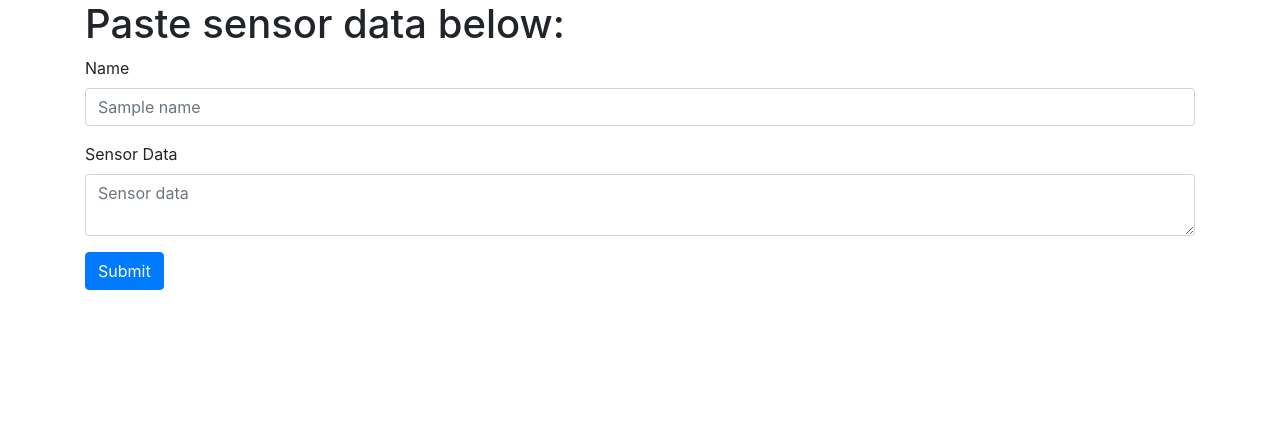
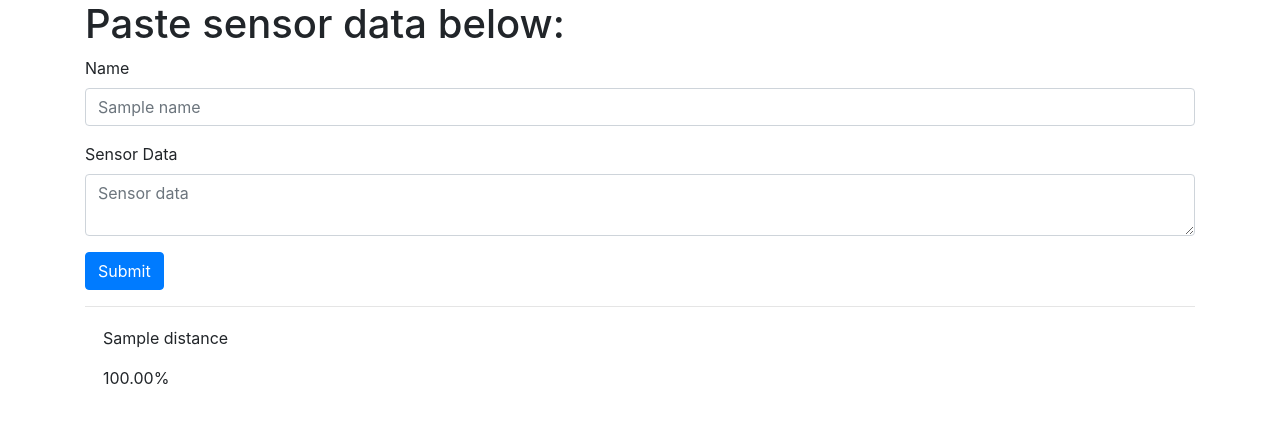
Before and after one commit to bbuehne/TLColorMatch, a Flask app: template templates/index.html in a window 1280 px wide. Shown: the part 56-479 px from the top of the page. Run offline with Flask 2, Linux system fonts and the light colour scheme; the template is opened without the code that fills it: most values are stand-ins (such as "Sample title", 1, 10 or a date in 2020); some libraries are stand-ins or nearby versions.

Commit message:
Fully Functional

```diff
--- a/app.py
+++ b/app.py
@@ -8,6 +8,8 @@
 from colormap.colors import rgb2hex
 from colormap.colors import hex2rgb
 
+from math import sqrt
+
 # Firebase
 def connect_db():
     cred = credentials.ApplicationDefault()
@@ -17,6 +19,33 @@
 
     db = firestore.client()
     return db
+
+def get_sample_list():
+    doc_ref = fdb.collection('samples')
+    samples = doc_ref.get()
+    sample_list = {}
+    for sample in samples:
+        ss = sample.to_dict()
+        sample_list[ss['name']] = ss
+        sample_list[ss['name']]['rgb'] = hex2rgb(ss['hex_color'])
+    return sample_list
+
+def distance(color):
+    r, g, b = color[1]
+    sample_list = get_sample_list()
+    samples = [ (sample_list[x]['name'], sample_list[x]['rgb']) for x in sample_list]
+    distance_list = []
+    for sample in samples:
+        sr, sg, sb = sample[1]
+        color_diff = round(sqrt(abs(r - sr)**2 + abs(g - sg)**2 + abs(b - sb)**2) / sqrt(3*(255**2)),4)
+        distance_list.append((color_diff, sample[0], rgb2hex(sr, sg, sb)))
+
+    def dist_val(e):
+        return e[0]
+
+    distance_list.sort(key=dist_val)
+
+    return distance_list
 
 
 app = Flask(__name__)
@@ -29,19 +58,23 @@
     if request.method == 'POST':
         name = request.form['title']
         sensor_data = request.form['sensordata']
-
+        distance_data = ()
         if not name:
             flash('Name is required')
         else:
-
             lines = sensor_data.splitlines()
             for line in lines:
-                if 'sRGB' not in line:
+                if 'HEX' not in line:
                     continue
                 else:
-                    rgb = line.split(':')[1][1:].split(',')
-
-    return render_template('index.html')
+                    hex_color = line.split(':')[1][1:]
+                    color = (name,hex2rgb(hex_color))
+                    distance_list = distance(color)[:10]
+                    color = (name, hex_color)
+                    distance_data = (color, distance_list)
+    else:
+        distance_data = ()
+    return render_template('index.html', distance_data=distance_data)
 
 @app.route('/color_samples', methods=('GET','POST'))
 def color_samples():
@@ -53,27 +86,20 @@
         else:
             lines = sensor_data.splitlines()
             for line in lines:
-                if 'sRGB' not in line:
+                if 'HEX' not in line:
                     continue
                 else:
-                    rgb = line.split(':')[1][1:].split(',')
+                    hex_color = line.split(':')[1][1:]
                     doc_ref = fdb.collection('samples').document(name)
                     doc_ref.set({
                         'name' : name,
-                        'hex_color' : rgb2hex(int(rgb[0]),int(rgb[1]),int(rgb[2]))
+                        'hex_color' : hex_color
                     })
                     return redirect(url_for('color_samples'))
 
     # retrieve samples
-    doc_ref = fdb.collection('samples')
-    samples = doc_ref.get()
-#    print(dir(samples))
-    sample_list = {}
-    for sample in samples:
-        sample_list[sample.to_dict()['name']] = sample.to_dict()
-    print(sorted(sample_list))
+    sample_list = get_sample_list()
     samples = [ sample_list[x] for x in sorted(sample_list)]
-    print(samples)
 
     return render_template('color_samples.html', samples=samples)
 
--- a/templates/index.html
+++ b/templates/index.html
@@ -21,6 +21,20 @@
         <button type="submit" class="btn btn-primary">Submit</button>
     </div>
 </form>
+<hr>
+{% for sample in distance_data[1] %}
+    <div class="container">
+        <div class="row flex-nowrap" style="border-style: solid; border-color: white;">
+             <div class="col-sm-4">
+                 <p>{{ sample[1] }}</p>
+                 <p>{{ "{0:0.2f}".format(sample[0]*100) }}%</p>
+             </div>
+            <div class="col-sm-4" style="background-color: {{ sample[2] }}"><p> </p></div>
+            <div class="col-sm-4" style="background-color: {{ distance_data[0][1] }}"><p> </p></div>
+        </div>
+    </div>
+{% endfor %}
+
 
 
 {% endblock %}
--- a/wsgi.py
+++ b/wsgi.py
@@ -1,4 +1,4 @@
 from app import app
 
 if __name__ == '__main__':
-    app.run(debug=False)
+    app.run(debug=True)
```
Also changed, not shown: templates/color_samples.html (+10 -1 lines).
